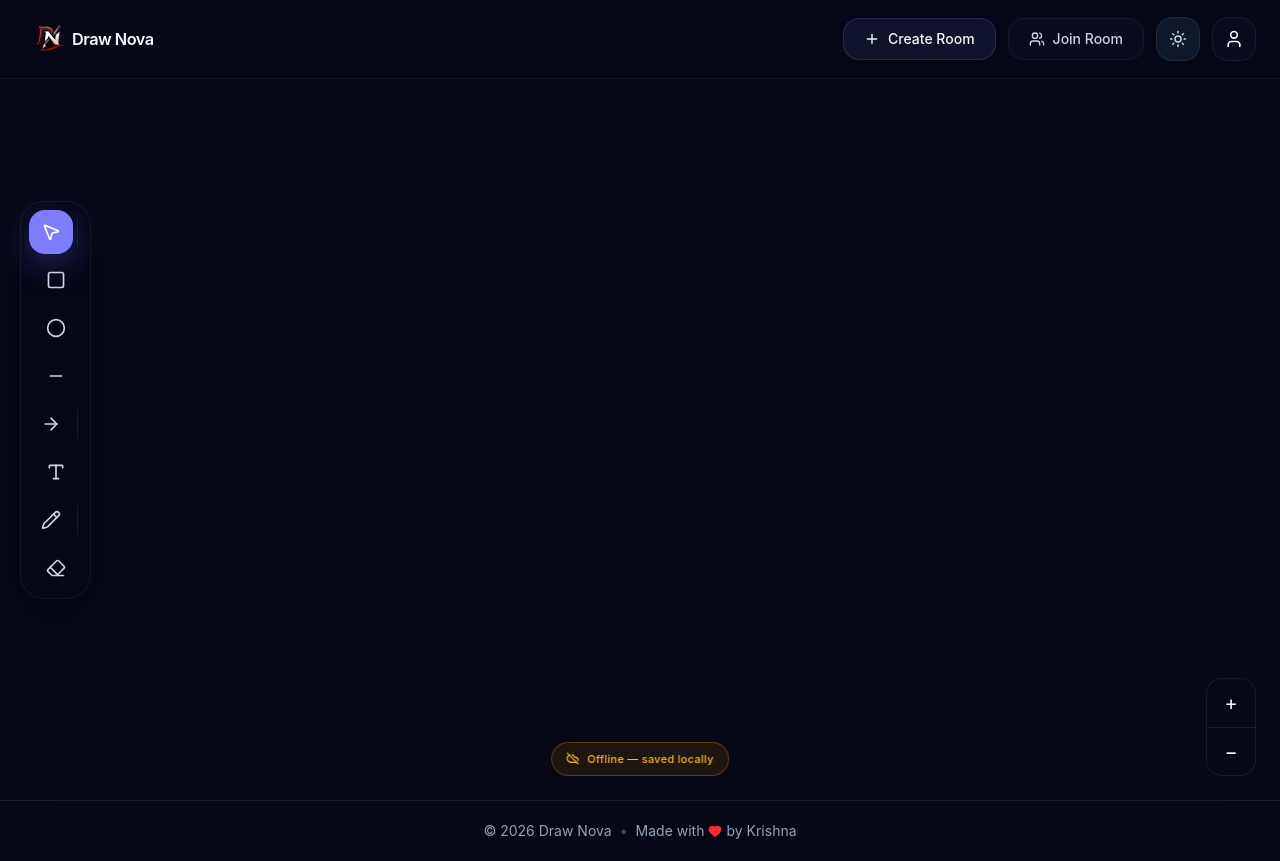
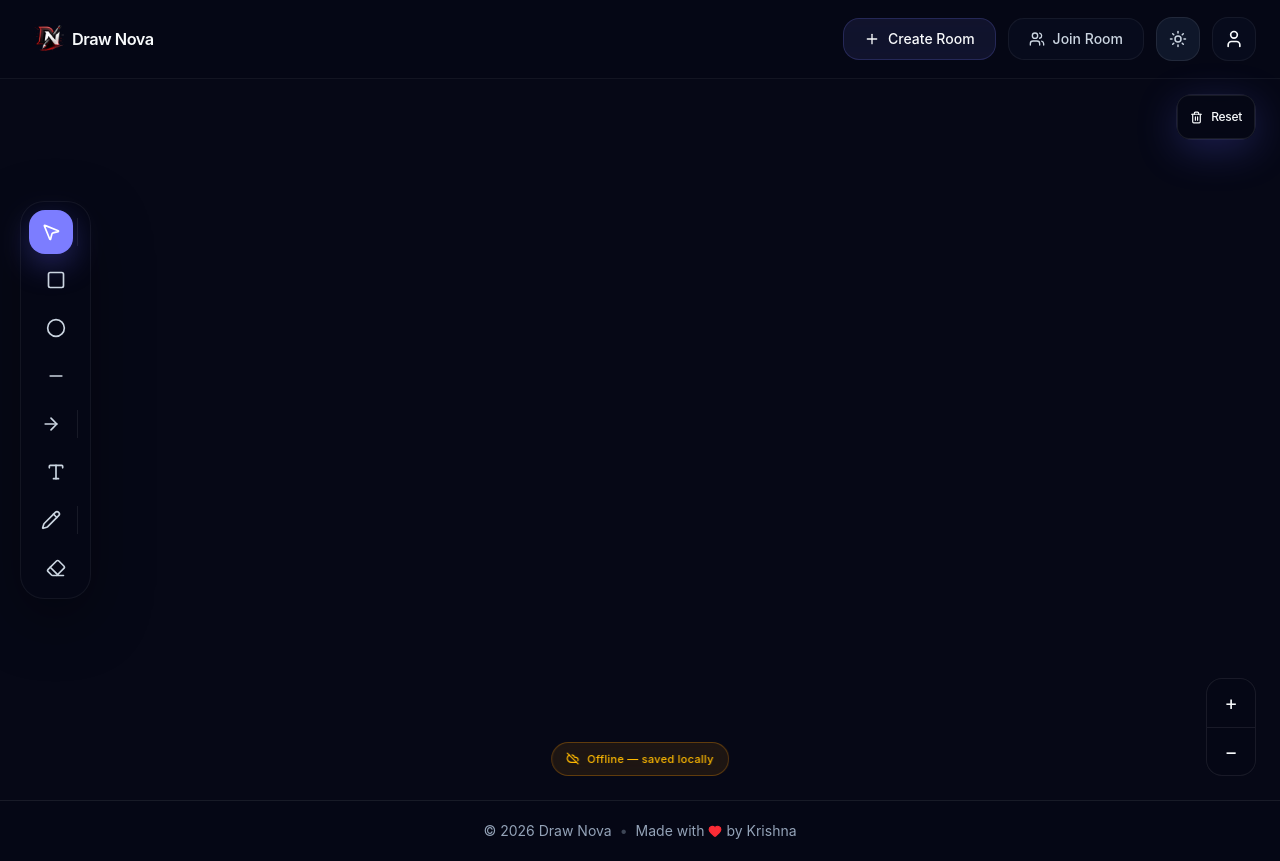
Before and after one commit to krishnasahu22032003/DrawNova, a Next.js app in the folder apps/web/: page /dashboard in a window 1280 px wide. Built offline with nearby package versions, Linux system fonts and the light colour scheme; no server answers.

Commit message:
reset button working

```diff
--- a/apps/web/app/dashboard/page.tsx
+++ b/apps/web/app/dashboard/page.tsx
@@ -131,6 +131,7 @@ export default function DashboardPage() {
     offset,
     setOffset,
     syncState,
+    resetBoard
   } = useBoardSync();
 
   return (
@@ -153,6 +154,7 @@ export default function DashboardPage() {
           setZoom={setZoom}
           offset={offset}
           setOffset={setOffset}
+          resetBoard={resetBoard}
         />
       )}
     </div>
--- a/apps/web/components/Canvas.tsx
+++ b/apps/web/components/Canvas.tsx
@@ -10,6 +10,8 @@ import {
   ArrowShape,
   PencilShape,
 } from "../types/Shape";
+import { Trash2 } from "lucide-react";
+import { Button } from "./Button";
 
 // ─── Props ────────────────────────────────────────────────────────────────────
 // shapes / zoom / offset are now OWNED by useBoardSync (parent).
@@ -27,6 +29,7 @@ interface CanvasProps {
   setZoom: React.Dispatch<React.SetStateAction<number>>;
   offset: { x: number; y: number };
   setOffset: React.Dispatch<React.SetStateAction<{ x: number; y: number }>>;
+    resetBoard: () => Promise<void>;
 }
 
 export const Canvas = ({
@@ -37,6 +40,7 @@ export const Canvas = ({
   setZoom,
   offset,
   setOffset,
+  resetBoard
 }: CanvasProps) => {
   const canvasRef = useRef<HTMLCanvasElement>(null);
 
@@ -543,6 +547,19 @@ export const Canvas = ({
           −
         </button>
       </div>
+
+      <div className="fixed top-[94px] right-6 z-50 rounded-2xl border border-border bg-background/90 backdrop-blur-xl">
+  <Button
+    onClick={async () => {
+      if (!confirm("Reset board? This will delete all shapes permanently.")) return;
+      await resetBoard();
+    }}
+    className="flex items-center gap-1.5 px-3 py-2 rounded-xl border border-border bg-background/80 backdrop-blur-md text-xs font-medium text-muted-foreground hover:text-red-400 hover:border-red-400/40 hover:bg-red-500/10 transition-all duration-200"
+  >
+    <Trash2 size={13} strokeWidth={2.2} />
+    Reset
+  </Button>
+</div>
     </div>
   );
 };
```
